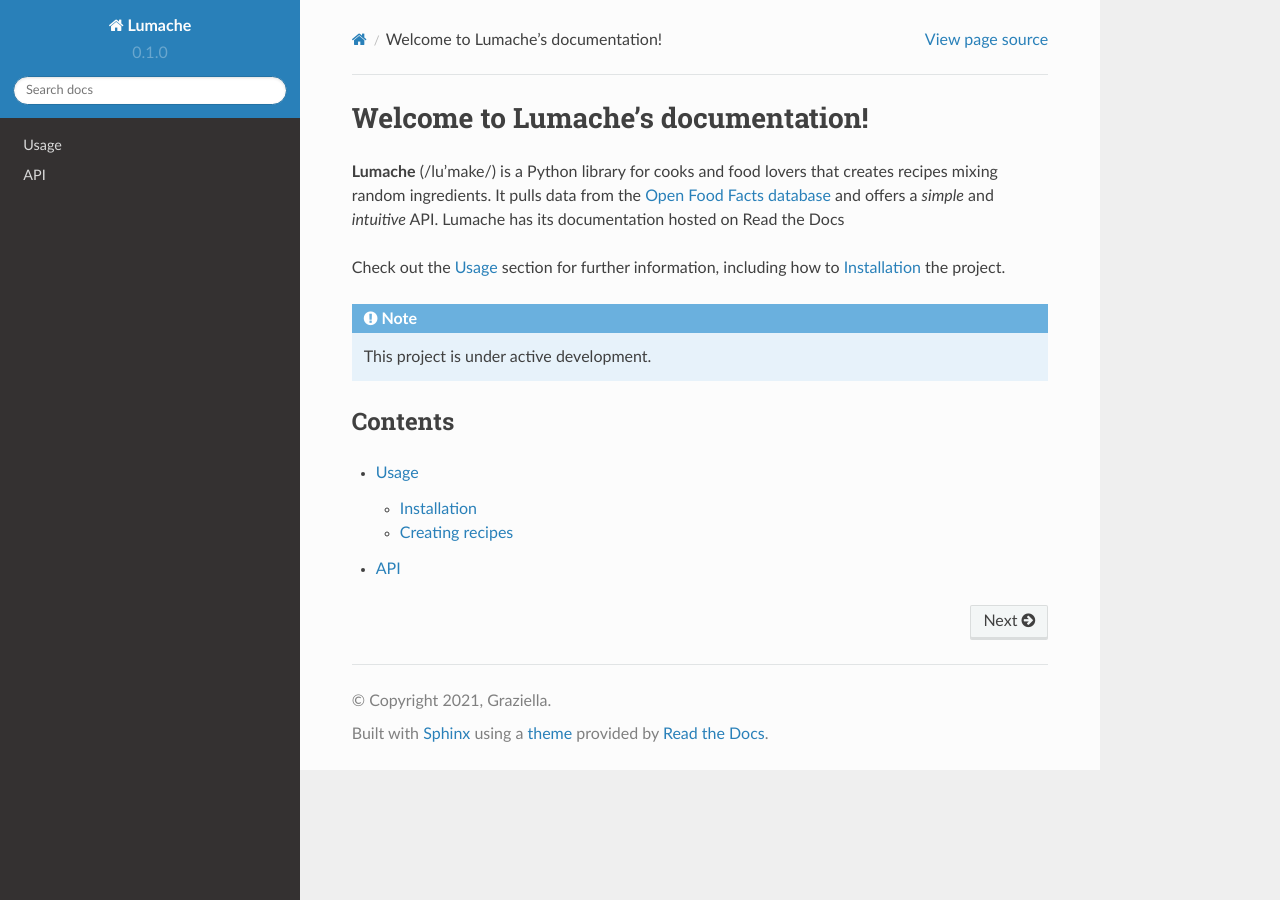
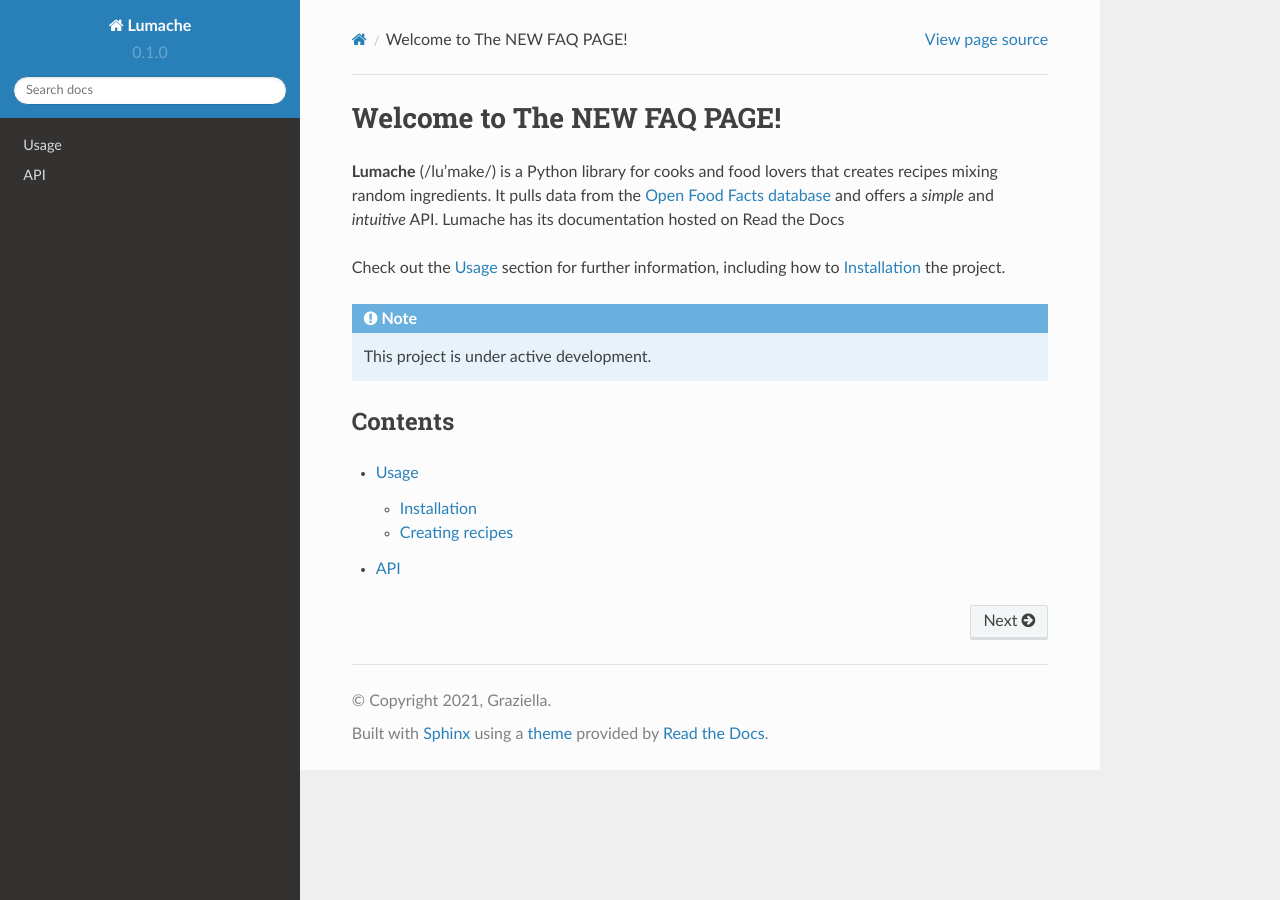
Before and after one commit to jnavarr5/readthedocs, a Sphinx documentation site: the page built from docs/source/index.rst, in a window 1280 px wide. Built offline with Sphinx 7.4.7 and the Read the Docs theme 2.0.0, drawn with Linux system fonts in a browser that asks for light colours.

Commit message:
Update index.rst

```diff
--- a/docs/source/index.rst
+++ b/docs/source/index.rst
@@ -1,4 +1,4 @@
-Welcome to Lumache's documentation!
+Welcome to The NEW FAQ PAGE!
 ===================================
 
 **Lumache** (/lu'make/) is a Python library for cooks and food lovers
```
